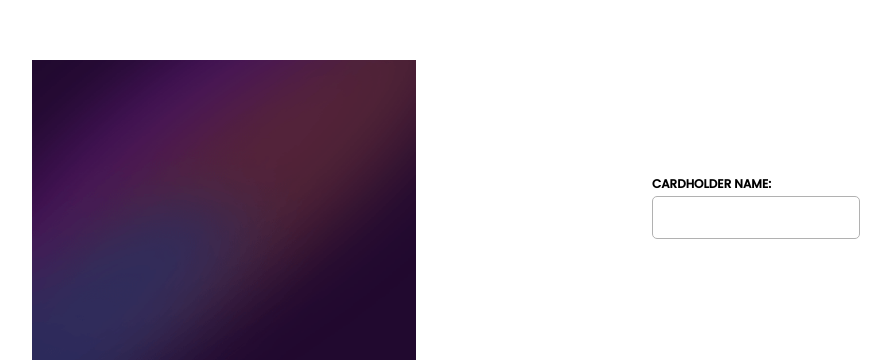
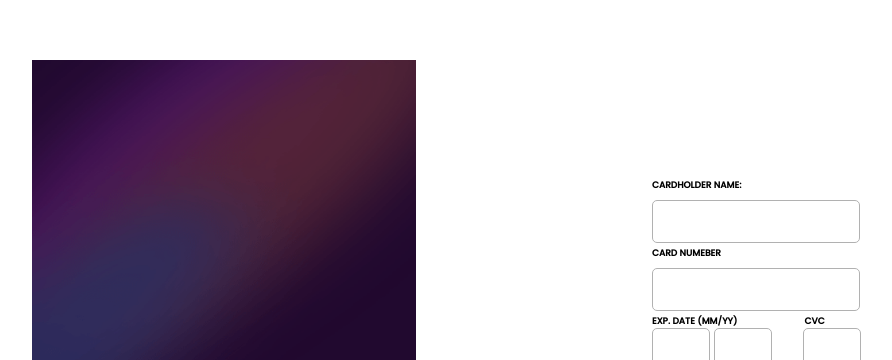
Before and after one commit to Matheus1221/interactive-card, a plain HTML site: page index.html in a window 1280 px wide. Shown: the top 360 px of the page, without its empty margins (96-988 px from the left). Drawn offline with Linux system fonts and the light colour scheme.

Commit message:
input card

```diff
--- a/Card_model.css
+++ b/CSS/Card_model.css
@@ -14,9 +14,10 @@
 }
 p {
   height: 13px;
-  font-size: 12px;
+  font-size: 9px;
   font-weight: bold;
   text-transform: uppercase;
+  padding-top: 4px;
 }
 input {
   height: 35px;
@@ -31,3 +32,22 @@ input {
   width: 10px;
   padding-top: 8px;
 }
+.date {
+  height: 35px;
+  width: 50px;
+}
+.cvc {
+  height: 35px;
+  width: 50px;
+}
+.description {
+  display: flex;
+  flex-direction: row;
+  gap: 67px;
+}
+
+.input_card_date {
+  display: flex;
+  flex-direction: row;
+  gap: 31px;
+}
--- a/index.html
+++ b/index.html
@@ -8,9 +8,9 @@
   <link rel="preconnect" href="https://fonts.googleapis.com">
   <link rel="preconnect" href="https://fonts.gstatic.com" crossorigin>
   <link href="https://fonts.googleapis.com/css2?family=Poppins:wght@500&display=swap" rel="stylesheet">
-  <link rel="stylesheet" href="styles.css">
-  <link rel="stylesheet" href="nameLogo_mudel.css">
-  <link rel="stylesheet" href="Card_model.css">
+  <link rel="stylesheet" href="CSS/styles.css">
+  <link rel="stylesheet" href="CSS/nameLogo_mudel.css">
+  <link rel="stylesheet" href="CSS/Card_model.css">
   <title>Interactive-Card</title>
 </head>
 
@@ -34,9 +34,22 @@
           <div class="input_card_data">
             <input type="text">
           </div>
+          <p>card numeber</p>
+          <div class="input_card_data">
+            <input type="text">
+          </div>
+          <div class="description">
+            <p>exp. date (mm/yy)</p>
+            <p>CVC</p>
+          </div>
 
-
-
+          <div class="input_card_date">
+            <div class="dates">
+              <input class="date" type="text">
+              <input class="date" type="text">
+            </div>
+            <input class="cvc" type="text">
+          </div>
         </div>
       </div>
     </div>
```
Also changed, not shown: CSS/nameLogo_mudel.css (renamed from nameLogo_mudel.css), CSS/styles.css (renamed from styles.css).
